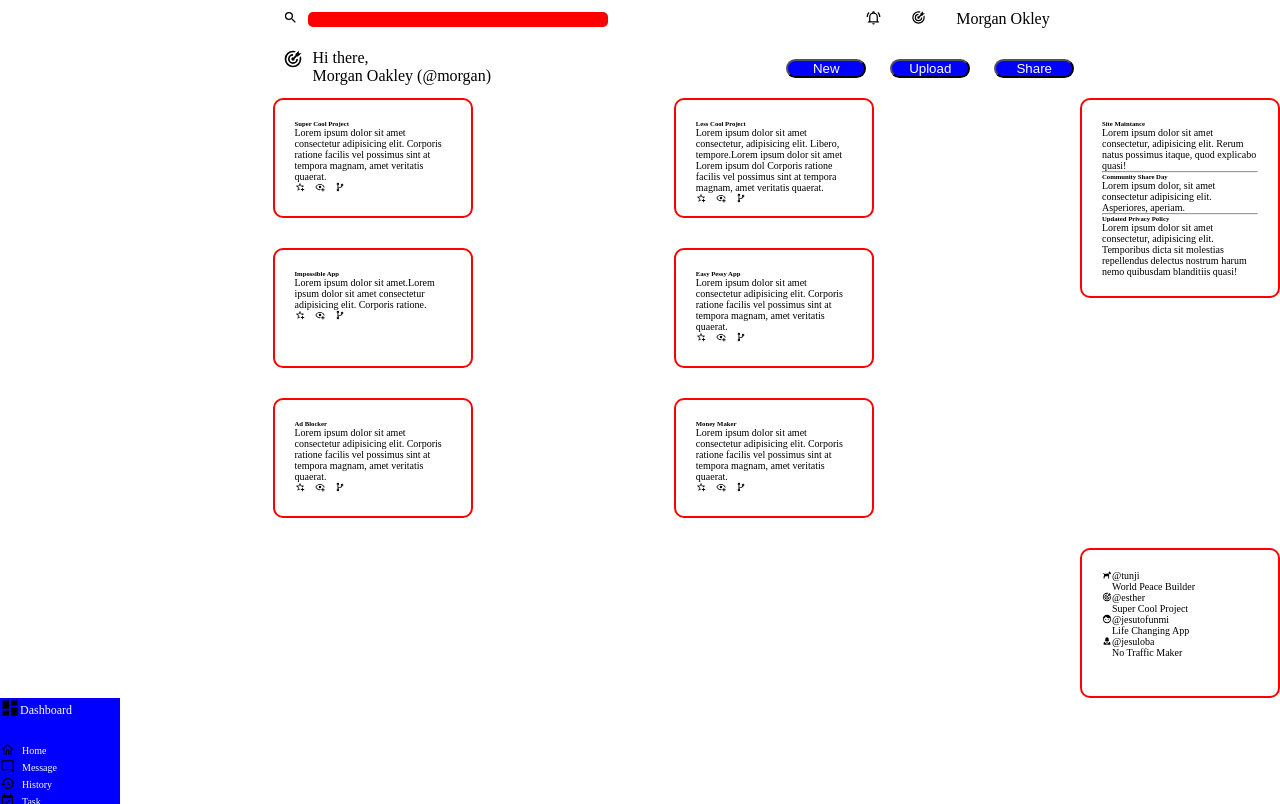
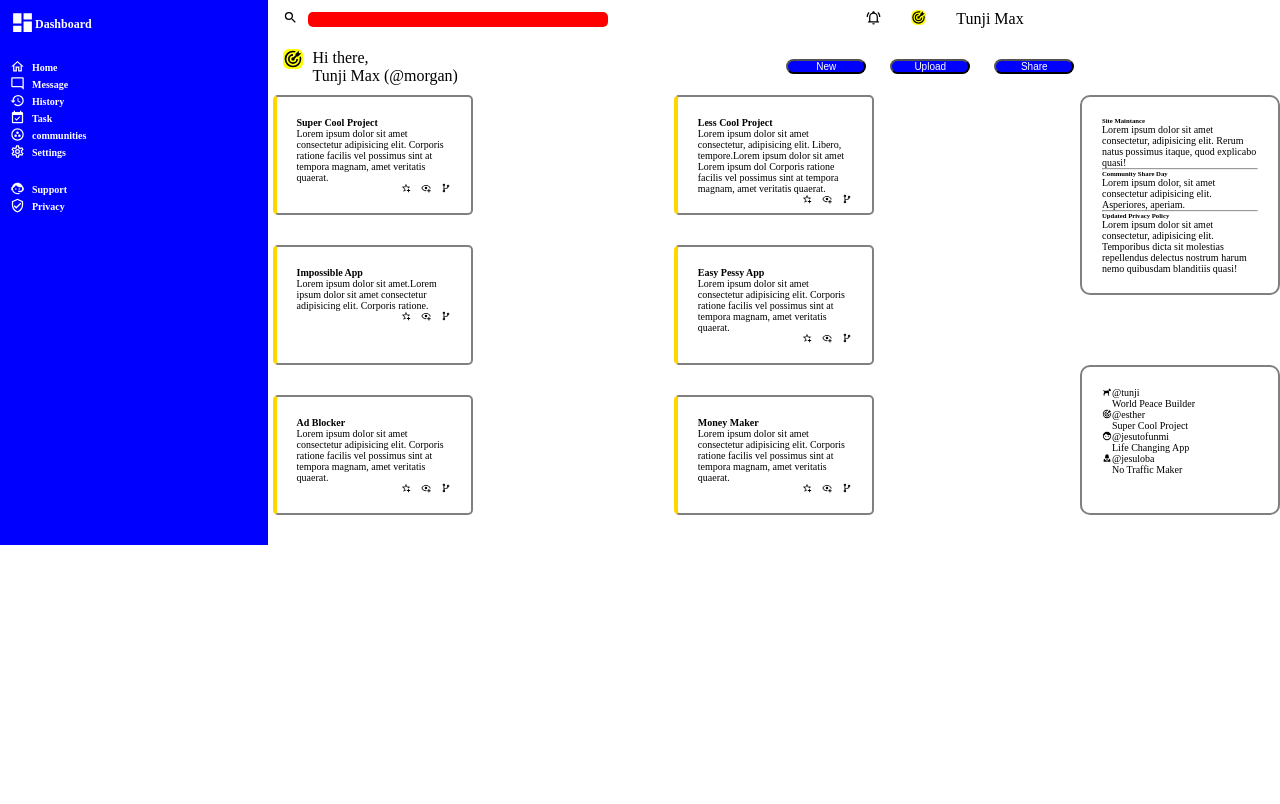
Before and after one commit to tjmax79/project-admin-dashboard, a plain HTML site: page index.html in a window 1280 px wide. Shown: the top 804 px of the page. Drawn offline with Linux system fonts and the light colour scheme.

Commit message:
css was added to position the cards

```diff
--- a/index.css
+++ b/index.css
@@ -25,7 +25,9 @@
     margin-left:90px
 }
 
-
+.card h6{
+    font-size:10px
+}
 
 .header3{
     display:flex;
@@ -43,7 +45,7 @@ button{
     border-radius:10px;
     width:80px;
     margin:10px;
-    maddi
+    font-size:10px
 }
 
 .entire-header{
@@ -56,7 +58,15 @@ button{
 
 .content-image{
     display:flex;
-    gap:10px
+    gap:10px;
+    justify-content:flex-end;
+
+}
+.target{
+    background-color:yellow;
+    border-radius:6px;
+
+
 }
 
 .trending{
@@ -77,16 +87,22 @@ button{
     font-size:10px;
     width:200px;
     margin-bottom:30px;
-    border:2px solid red;
+    border-left:4px solid gold;
+    border-right:2px solid gray;
+    border-top:2px solid gray;
+    border-bottom:2px solid gray;
     padding:20px;
-    border-radius:10px
+    border-radius:5px;
+  grid-template-columns: repeat(auto-fit, minmax(100px, 1fr));
+
 }
+
 
 .announcement-card{
     height:200px;
     font-size:10px;
     width:200px;
-    border:2px solid red;
+    border:2px solid gray;
     padding:20px;
     border-radius:10px;
 }
@@ -95,7 +111,7 @@ button{
     height:150px;
     font-size:10px;
     width:200px;
-    border:2px solid red;
+    border:2px solid gray;
     padding:20px;
     border-radius:10px;
 }
@@ -104,35 +120,45 @@ button{
     display:flex;
     align-items:center;
     font-size:12px;
+    font-weight:bold;
     margin-bottom:20px;
 
 }
 .side2{
     display:flex;
+    font-weight:bold;
+
 }
 .side3{
     display:flex;
+      font-weight:bold;
 }
 
 .side4{
     display:flex;
+      font-weight:bold;
 }
 .side5{
     display:flex;
+      font-weight:bold;
 }
 .side6{
     display:flex;
+      font-weight:bold;
 }
 .side7{
     display:flex;
     margin-bottom:20px;
+      font-weight:bold;
 }
 .side8{
     display:flex;
+      font-weight:bold;
 }
 
 .side9{
     display:flex;
+      font-weight:bold;
 }
 
 .bar{
@@ -141,12 +167,14 @@ button{
   gap:7px
 
 
+
 }
 
 .sidebar-container{
     background-color:blue;
-    width:120px;
     color:white;
+    padding-left:10px;
+    padding-top:10px;
 
 }
 
@@ -155,8 +183,11 @@ button{
 .main-container{
     display:grid;
     grid-template-columns:1fr 3fr;
+    grid-template-rows: auto auto auto;
     column-gap:5px;
-    /* row-gap:10px */
+    row-gap:5;
+
+
 
 
 
@@ -167,7 +198,8 @@ button{
 }
 
 .sidebar-container{
-    grid-column: 1
+    grid-column:1;
+    grid-row:1 /4
 
 }
 
@@ -176,15 +208,23 @@ button{
     grid-template-columns:1fr 1fr;
     grid-column:2;
 
+
 }
 
 .announcement-card{
-    /* grid-column: 3; */
+    grid-column:3;
+    grid-row:2
 }
 
 .general-trending{
-    grid-column: 3;
-    grid-row:
-
+    grid-column:3;
+    margin-top:-180px
 
 }
+svg{
+    color:white;
+}
+
+.title{
+    position:relative
+}
--- a/index.html
+++ b/index.html
@@ -28,20 +28,20 @@
                         <img src="./project-admin-dashboard/bell-ring-outline.svg" alt="bell" width="15px">
                     </div>
                     <div>
-                        <img src="./project-admin-dashboard/bullseye-arrow.svg" alt="arrow" width="15px">
+                        <img src="./project-admin-dashboard/bullseye-arrow.svg" alt="arrow" width="15px" class="target" >
                     </div>
                     <div>
-                        <p>Morgan Okley</p>
+                        <p>Tunji Max</p>
                     </div>
                 </div>
 
             <div class="header3">
                 <div>
-                    <img src="./project-admin-dashboard/bullseye-arrow.svg" alt="arrow" width="20px">
+                    <img src="./project-admin-dashboard/bullseye-arrow.svg" alt="arrow" width="20px" class="target">
                 </div>
                 <div>
                     <p>Hi there,</p>
-                    <p>Morgan Oakley (@morgan)</p>
+                    <p>Tunji Max (@morgan)</p>
                 </div>
             </div>
 
@@ -56,7 +56,7 @@
         </div>
 
         <div class="main-body">
-            <!-- <h5>Your  Projects</h5> -->
+            <!-- <h5 class="title">Your  Projects</h5>NOTE -->
             <div class="card">
                 <h6>Super Cool Project</h6>
                 <p>Lorem ipsum dolor sit amet consectetur adipisicing elit. Corporis ratione facilis vel possimus sint at tempora magnam, amet veritatis quaerat.</p>
@@ -142,6 +142,7 @@
             </div>
 
          <div class="card">
+              <div class="line"></div>
                 <h6>Money Maker</h6>
                 <p>Lorem ipsum dolor sit amet consectetur adipisicing elit. Corporis ratione facilis vel possimus sint at tempora magnam, amet veritatis quaerat.</p>
 
@@ -158,18 +159,84 @@
                </div>
             </div>
          </div>
+          <div class="sidebar-container">
+        <div class="side1">
+            <div>
+<svg xmlns="http://www.w3.org/2000/svg" viewBox="0 0 24 24" width="25" height="25" fill="currentColor" ><path d="M13,3V9H21V3M13,21H21V11H13M3,21H11V15H3M3,13H11V3H3V13Z"/></svg>
 
-          <!-- <h6>Announcements</h6> -->
-          <div class="announcement-card">
-          <h6>Site Maintance</h6>
-          <p>Lorem ipsum dolor sit amet consectetur, adipisicing elit. Rerum natus possimus itaque, quod explicabo quasi!</p>
-          <hr>
-          <h6>Community Share Day</h6>
-          <p>Lorem ipsum dolor, sit amet consectetur adipisicing elit. Asperiores, aperiam.</p>
-          <hr>
-          <h6>Updated Privacy Policy</h6>
-          <p>Lorem ipsum dolor sit amet consectetur, adipisicing elit. Temporibus dicta sit molestias repellendus delectus nostrum harum nemo quibusdam blanditiis quasi!</p>
+            </div>
+            <div>
+                <p>Dashboard</p>
+            </div>
         </div>
+         <div class="side2 bar">
+            <div>
+                <svg xmlns="http://www.w3.org/2000/svg" viewBox="0 0 24 24" width="15" height="15" fill="currentColor"><path d="M12 5.69L17 10.19V18H15V12H9V18H7V10.19L12 5.69M12 3L2 12H5V20H11V14H13V20H19V12H22" /></svg>
+            </div>
+            <div>
+                <p>Home</p>
+            </div>
+        </div>
+         <div class="side3 bar">
+            <div>
+<svg xmlns="http://www.w3.org/2000/svg" viewBox="0 0 24 24" width="15" heigth="15" fill="currentColor"><path d="M20 2H4C2.9 2 2 2.9 2 4V16C2 17.1 2.9 18 4 18H18L22 22V4C22 2.9 21.1 2 20 2M20 17.2L18.8 16H4V4H20V17.2Z" /></svg>
+
+
+            </div>
+            <div>
+                <p>Message</p>
+            </div>
+        </div>
+         <div class="side4 bar">
+            <div>
+                <svg xmlns="http://www.w3.org/2000/svg" viewBox="0 0 24 24" width="15" heigth="15" fill="currentColor"><path d="M13.5,8H12V13L16.28,15.54L17,14.33L13.5,12.25V8M13,3A9,9 0 0,0 4,12H1L4.96,16.03L9,12H6A7,7 0 0,1 13,5A7,7 0 0,1 20,12A7,7 0 0,1 13,19C11.07,19 9.32,18.21 8.06,16.94L6.64,18.36C8.27,20 10.5,21 13,21A9,9 0 0,0 22,12A9,9 0 0,0 13,3" /></svg>
+            </div>
+            <div>
+                <p>History</p>
+            </div>
+        </div>
+         <div class="side5 bar">
+            <div>
+                <svg xmlns="http://www.w3.org/2000/svg" viewBox="0 0 24 24" width="15" heigth="15" fill="currentColor"><path d="M19,19H5V8H19M19,3H18V1H16V3H8V1H6V3H5C3.89,3 3,3.9 3,5V19A2,2 0 0,0 5,21H19A2,2 0 0,0 21,19V5A2,2 0 0,0 19,3M16.53,11.06L15.47,10L10.59,14.88L8.47,12.76L7.41,13.82L10.59,17L16.53,11.06Z" /></svg>
+            </div>
+            <div>
+                <p>Task</p>
+            </div>
+        </div>
+         <div class="side6 bar">
+            <div>
+                <svg xmlns="http://www.w3.org/2000/svg" viewBox="0 0 24 24" width="15" heigth="15" fill="currentColor"><path d="M15,12C13.89,12 13,12.89 13,14A2,2 0 0,0 15,16A2,2 0 0,0 17,14C17,12.89 16.1,12 15,12M12,20A8,8 0 0,1 4,12A8,8 0 0,1 12,4A8,8 0 0,1 20,12A8,8 0 0,1 12,20M12,2A10,10 0 0,0 2,12A10,10 0 0,0 12,22A10,10 0 0,0 22,12A10,10 0 0,0 12,2M14,9C14,7.89 13.1,7 12,7C10.89,7 10,7.89 10,9A2,2 0 0,0 12,11A2,2 0 0,0 14,9M9,12A2,2 0 0,0 7,14A2,2 0 0,0 9,16A2,2 0 0,0 11,14C11,12.89 10.1,12 9,12Z" /></svg>
+            </div>
+            <div>
+                <p>communities</p>
+            </div>
+        </div>
+         <div class="side7 bar">
+            <div>
+                <svg xmlns="http://www.w3.org/2000/svg" viewBox="0 0 24 24" width="15" heigth="15" fill="currentColor"><path d="M12,8A4,4 0 0,1 16,12A4,4 0 0,1 12,16A4,4 0 0,1 8,12A4,4 0 0,1 12,8M12,10A2,2 0 0,0 10,12A2,2 0 0,0 12,14A2,2 0 0,0 14,12A2,2 0 0,0 12,10M10,22C9.75,22 9.54,21.82 9.5,21.58L9.13,18.93C8.5,18.68 7.96,18.34 7.44,17.94L4.95,18.95C4.73,19.03 4.46,18.95 4.34,18.73L2.34,15.27C2.21,15.05 2.27,14.78 2.46,14.63L4.57,12.97L4.5,12L4.57,11L2.46,9.37C2.27,9.22 2.21,8.95 2.34,8.73L4.34,5.27C4.46,5.05 4.73,4.96 4.95,5.05L7.44,6.05C7.96,5.66 8.5,5.32 9.13,5.07L9.5,2.42C9.54,2.18 9.75,2 10,2H14C14.25,2 14.46,2.18 14.5,2.42L14.87,5.07C15.5,5.32 16.04,5.66 16.56,6.05L19.05,5.05C19.27,4.96 19.54,5.05 19.66,5.27L21.66,8.73C21.79,8.95 21.73,9.22 21.54,9.37L19.43,11L19.5,12L19.43,13L21.54,14.63C21.73,14.78 21.79,15.05 21.66,15.27L19.66,18.73C19.54,18.95 19.27,19.04 19.05,18.95L16.56,17.95C16.04,18.34 15.5,18.68 14.87,18.93L14.5,21.58C14.46,21.82 14.25,22 14,22H10M11.25,4L10.88,6.61C9.68,6.86 8.62,7.5 7.85,8.39L5.44,7.35L4.69,8.65L6.8,10.2C6.4,11.37 6.4,12.64 6.8,13.8L4.68,15.36L5.43,16.66L7.86,15.62C8.63,16.5 9.68,17.14 10.87,17.38L11.24,20H12.76L13.13,17.39C14.32,17.14 15.37,16.5 16.14,15.62L18.57,16.66L19.32,15.36L17.2,13.81C17.6,12.64 17.6,11.37 17.2,10.2L19.31,8.65L18.56,7.35L16.15,8.39C15.38,7.5 14.32,6.86 13.12,6.62L12.75,4H11.25Z" /></svg>
+            </div>
+            <div>
+                <p>Settings</p>
+            </div>
+        </div>
+         <div class="side8 bar">
+            <div>
+                <svg xmlns="http://www.w3.org/2000/svg" viewBox="0 0 24 24" width="15" heigth="15" fill="currentColor"><path d="M18.72,14.76C19.07,13.91 19.26,13 19.26,12C19.26,11.28 19.15,10.59 18.96,9.95C18.31,10.1 17.63,10.18 16.92,10.18C13.86,10.18 11.15,8.67 9.5,6.34C8.61,8.5 6.91,10.26 4.77,11.22C4.73,11.47 4.73,11.74 4.73,12A7.27,7.27 0 0,0 12,19.27C13.05,19.27 14.06,19.04 14.97,18.63C15.54,19.72 15.8,20.26 15.78,20.26C14.14,20.81 12.87,21.08 12,21.08C9.58,21.08 7.27,20.13 5.57,18.42C4.53,17.38 3.76,16.11 3.33,14.73H2V10.18H3.09C3.93,6.04 7.6,2.92 12,2.92C14.4,2.92 16.71,3.87 18.42,5.58C19.69,6.84 20.54,8.45 20.89,10.18H22V14.67H22V14.69L22,14.73H21.94L18.38,18L13.08,17.4V15.73H17.91L18.72,14.76M9.27,11.77C9.57,11.77 9.86,11.89 10.07,12.11C10.28,12.32 10.4,12.61 10.4,12.91C10.4,13.21 10.28,13.5 10.07,13.71C9.86,13.92 9.57,14.04 9.27,14.04C8.64,14.04 8.13,13.54 8.13,12.91C8.13,12.28 8.64,11.77 9.27,11.77M14.72,11.77C15.35,11.77 15.85,12.28 15.85,12.91C15.85,13.54 15.35,14.04 14.72,14.04C14.09,14.04 13.58,13.54 13.58,12.91A1.14,1.14 0 0,1 14.72,11.77Z" /></svg>
+            </div>
+            <div>
+                <p>Support</p>
+            </div>
+        </div>
+         <div class="side9 bar">
+            <div>
+                <svg xmlns="http://www.w3.org/2000/svg" viewBox="0 0 24 24" width="15" heigth="15" fill="currentColor"><path d="M21,11C21,16.55 17.16,21.74 12,23C6.84,21.74 3,16.55 3,11V5L12,1L21,5V11M12,21C15.75,20 19,15.54 19,11.22V6.3L12,3.18L5,6.3V11.22C5,15.54 8.25,20 12,21M10,17L6,13L7.41,11.59L10,14.17L16.59,7.58L18,9" /></svg>
+            </div>
+            <div>
+                <p>Privacy</p>
+            </div>
+        </div>
+        </div>
+
 
 
         <!-- <h6>Trending</h6> -->
@@ -215,86 +282,30 @@
             </div>
         </div>
         </div>
-         </div>
-        </div>
 
-        <div class="sidebar-container">
-        <div class="side1">
-            <div>
-                <img src="./project-admin-dashboard/view-dashboard.svg" alt="dashboard" width="20px">
-            </div>
-            <div>
-                <p>Dashboard</p>
-            </div>
-        </div>
-         <div class="side2 bar">
-            <div>
-                <img src="./project-admin-dashboard/home-outline.svg" alt="home" width="15px">
-            </div>
-            <div>
-                <p>Home</p>
-            </div>
-        </div>
-         <div class="side3 bar">
-            <div>
-                <img src="./project-admin-dashboard/message-reply-outline.svg" alt="dashboard" width="15px">
-            </div>
-            <div>
-                <p>Message</p>
-            </div>
-        </div>
-         <div class="side4 bar">
-            <div>
-                <img src="./project-admin-dashboard/history.svg" alt="clock" width="15px">
-            </div>
-            <div>
-                <p>History</p>
-            </div>
-        </div>
-         <div class="side5 bar">
-            <div>
-                <img src="./project-admin-dashboard/calendar-check.svg" alt="calender" width="15px">
-            </div>
-            <div>
-                <p>Task</p>
-            </div>
-        </div>
-         <div class="side6 bar">
-            <div>
-                <img src="./project-admin-dashboard/google-circles-communities.svg" alt="poeple" width="15px">
-            </div>
-            <div>
-                <p>communities</p>
-            </div>
-        </div>
-         <div class="side7 bar">
-            <div>
-                <img src="./project-admin-dashboard/cog-outline.svg" alt="Settings" width="15px">
-            </div>
-            <div>
-                <p>Settings</p>
-            </div>
-        </div>
-         <div class="side8 bar">
-            <div>
-                <img src="./project-admin-dashboard/face-agent.svg" alt="support" width="15px">
-            </div>
-            <div>
-                <p>Support</p>
-            </div>
-        </div>
-         <div class="side9 bar">
-            <div>
-                <img src="./project-admin-dashboard/shield-check-outline.svg" alt="shield" width="15px">
-            </div>
-            <div>
-                <p>Privacy</p>
-            </div>
-        </div>
+          <!-- <h6>Announcements</h6>NOTE -->
+          <div class="announcement-card">
+          <h6>Site Maintance</h6>
+          <p>Lorem ipsum dolor sit amet consectetur, adipisicing elit. Rerum natus possimus itaque, quod explicabo quasi!</p>
+          <hr>
+          <h6>Community Share Day</h6>
+          <p>Lorem ipsum dolor, sit amet consectetur adipisicing elit. Asperiores, aperiam.</p>
+          <hr>
+          <h6>Updated Privacy Policy</h6>
+          <p>Lorem ipsum dolor sit amet consectetur, adipisicing elit. Temporibus dicta sit molestias repellendus delectus nostrum harum nemo quibusdam blanditiis quasi!</p>
         </div>
 
 
+<!--
     </div>
      </div>
+         </div> -->
+
+    </div>
+
+
+
+
+
 </body>
 </html>
```
Also changed, not shown: 1 other file.
